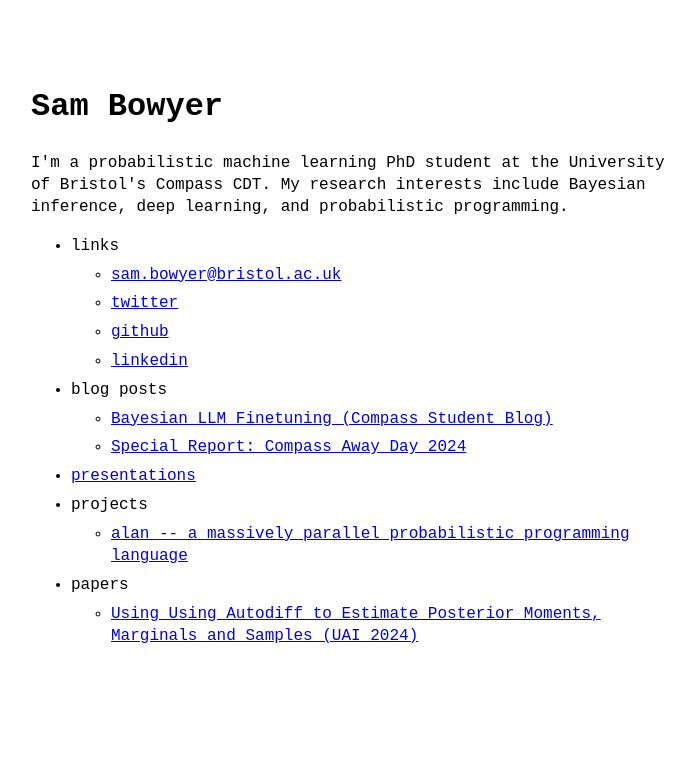
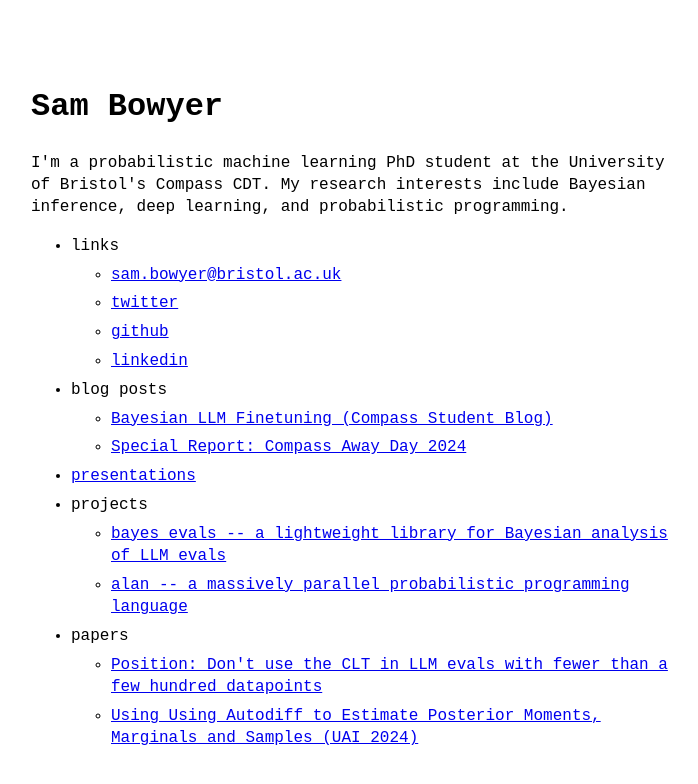
Before and after one commit to sambowyer/sambowyer.github.io, a Jekyll site: the page built from index.md, in a window 1280 px wide. Shown: the top 784 px of the page, without its empty margins (289-987 px from the left). Built offline with Jekyll 4.4.1, drawn with Linux system fonts in a browser that asks for light colours.

Commit message:
Add bayes_evals and CLT paper link

```diff
--- a/_data/menu.yml
+++ b/_data/menu.yml
@@ -32,10 +32,14 @@ entries:
 
   - title: projects
     entries:
+      - title: bayes_evals -- a lightweight library for Bayesian analysis of LLM evals
+        url: https://github.com/sambowyer/bayes_evals
       - title: alan -- a massively parallel probabilistic programming language
         url: https://github.com/alan-ppl/alan
 
   - title: papers
     entries:
+      - title: "Position: Don't use the CLT in LLM evals with fewer than a few hundred datapoints"
+        url: https://arxiv.org/abs/2503.01747
       - title: Using Using Autodiff to Estimate Posterior Moments, Marginals and Samples (UAI 2024)
         url: https://arxiv.org/abs/2310.17374
```
